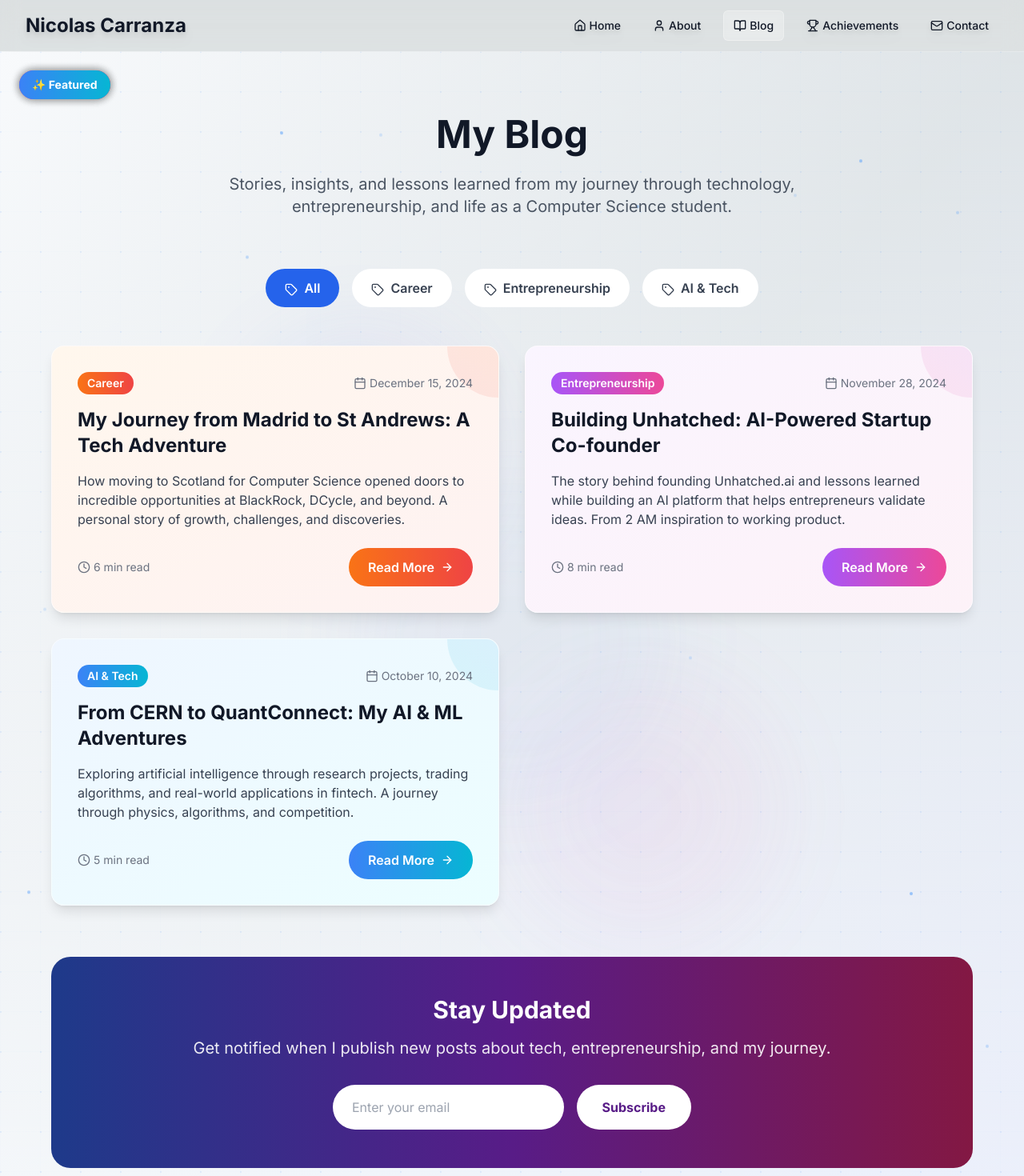
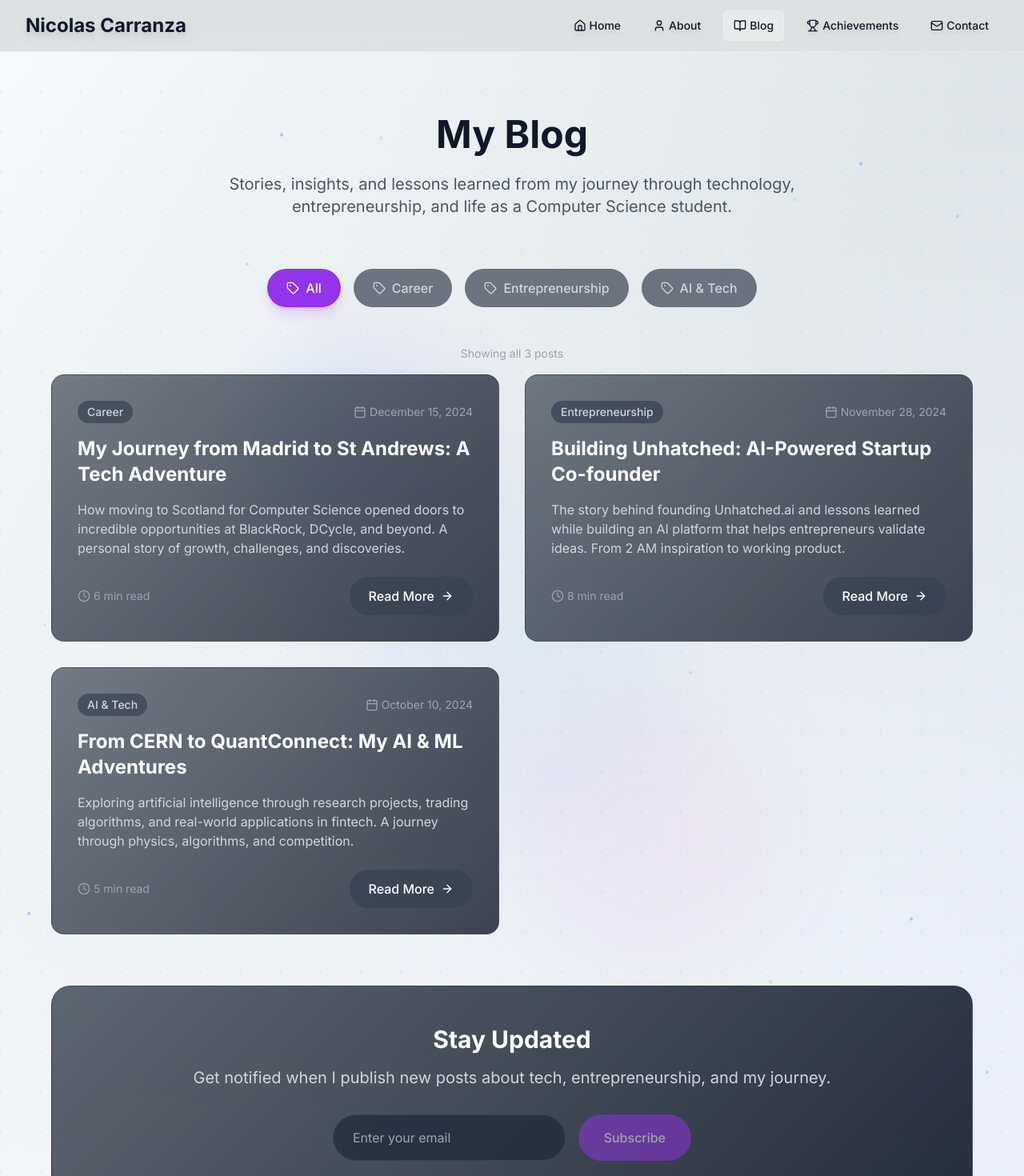
Before and after one commit to Nicolas-Carranza/personal-blog, a Next.js app: page /blog in a window 1280 px wide. Shown: the top 1470 px of the page at 80% size. Built offline with nearby package versions, Linux system fonts and the light colour scheme.

Commit message:
Improved the blog page and added functionality

```diff
--- a/src/app/blog/page.tsx
+++ b/src/app/blog/page.tsx
@@ -1,11 +1,17 @@
 'use client'
 
 import { motion } from 'framer-motion'
+import { useState } from 'react'
 import Link from 'next/link'
 import { Calendar, Clock, ArrowRight, Tag } from 'lucide-react'
 import PageBackground from '@/components/PageBackground'
 
 export default function BlogPage() {
+  const [selectedCategories, setSelectedCategories] = useState<string[]>([])
+  const [email, setEmail] = useState('')
+  const [isSubmitting, setIsSubmitting] = useState(false)
+  const [submitStatus, setSubmitStatus] = useState<'idle' | 'success' | 'error'>('idle')
+
   const blogPosts = [
     {
       id: 1,
@@ -13,10 +19,7 @@ export default function BlogPage() {
       excerpt: "How moving to Scotland for Computer Science opened doors to incredible opportunities at BlackRock, DCycle, and beyond. A personal story of growth, challenges, and discoveries.",
       date: "2024-12-15",
       category: "Career",
-      readTime: "6 min read",
-      featured: true,
-      color: "from-orange-500 to-red-500",
-      bgColor: "from-orange-50 to-red-50 dark:from-orange-900/20 dark:to-red-900/20"
+      readTime: "6 min read"
     },
     {
       id: 2,
@@ -24,10 +27,7 @@ export default function BlogPage() {
       excerpt: "The story behind founding Unhatched.ai and lessons learned while building an AI platform that helps entrepreneurs validate ideas. From 2 AM inspiration to working product.",
       date: "2024-11-28",
       category: "Entrepreneurship",
-      readTime: "8 min read",
-      featured: true,
-      color: "from-purple-500 to-pink-500",
-      bgColor: "from-purple-50 to-pink-50 dark:from-purple-900/20 dark:to-pink-900/20"
+      readTime: "8 min read"
     },
     {
       id: 3,
@@ -35,14 +35,80 @@ export default function BlogPage() {
       excerpt: "Exploring artificial intelligence through research projects, trading algorithms, and real-world applications in fintech. A journey through physics, algorithms, and competition.",
       date: "2024-10-10",
       category: "AI & Tech",
-      readTime: "5 min read",
-      featured: true,
-      color: "from-blue-500 to-cyan-500",
-      bgColor: "from-blue-50 to-cyan-50 dark:from-blue-900/20 dark:to-cyan-900/20"
+      readTime: "5 min read"
     }
   ]
 
-  const categories = ["All", "Career", "Entrepreneurship", "AI & Tech"]
+  const categories = ["Career", "Entrepreneurship", "AI & Tech"]
+
+  // Category handling functions
+  const handleCategoryClick = (category: string) => {
+    if (category === "All") {
+      setSelectedCategories([])
+    } else {
+      setSelectedCategories(prev => {
+        if (prev.includes(category)) {
+          // Remove category if already selected
+          return prev.filter(cat => cat !== category)
+        } else {
+          // Add category if not selected
+          return [...prev, category]
+        }
+      })
+    }
+  }
+
+  // Smart filtering logic
+  const filteredPosts = selectedCategories.length === 0 || selectedCategories.length === categories.length
+    ? blogPosts // Show all posts if no categories selected or all categories selected
+    : blogPosts.filter(post => selectedCategories.includes(post.category))
+
+  const isCategorySelected = (category: string) => {
+    if (category === "All") {
+      return selectedCategories.length === 0 || selectedCategories.length === categories.length
+    }
+    return selectedCategories.includes(category)
+  }
+
+  // Newsletter signup handler
+  const handleNewsletterSubmit = async (e: React.FormEvent) => {
+    e.preventDefault()
+    if (!email || isSubmitting) return
+
+    setIsSubmitting(true)
+    setSubmitStatus('idle')
+
+    try {
+      // TODO: Replace with your actual Google Apps Script URL
+      // Follow setup instructions in GOOGLE_SHEETS_SETUP.md
+      const GOOGLE_APPS_SCRIPT_URL = 'YOUR_GOOGLE_APPS_SCRIPT_URL_HERE'; // Replace this!
+
+      const response = await fetch(GOOGLE_APPS_SCRIPT_URL, {
+        method: 'POST',
+        mode: 'no-cors', // Important for Google Apps Script
+        headers: {
+          'Content-Type': 'application/json',
+        },
+        body: JSON.stringify({
+          email: email,
+          timestamp: new Date().toISOString(),
+          source: 'blog-newsletter'
+        }),
+      })
+
+      // Since mode is 'no-cors', we assume success if no error is thrown
+      setSubmitStatus('success')
+      setEmail('') // Clear form
+
+    } catch (error) {
+      console.error('Newsletter signup error:', error)
+      setSubmitStatus('error')
+    } finally {
+      setIsSubmitting(false)
+      // Reset status after 5 seconds
+      setTimeout(() => setSubmitStatus('idle'), 5000)
+    }
+  }
 
   return (
     <PageBackground variant="dotgrid" className="min-h-screen">
@@ -72,13 +138,30 @@ export default function BlogPage() {
             animate={{ opacity: 1 }}
             transition={{ delay: 0.3, duration: 0.6 }}
           >
-            {categories.map((category, index) => (
+            {/* All button */}
+            <motion.button
+              onClick={() => handleCategoryClick("All")}
+              className={`px-6 py-3 rounded-full font-medium transition-all duration-300 flex items-center ${
+                isCategorySelected("All")
+                  ? 'bg-purple-600 text-white shadow-lg shadow-purple-500/25'
+                  : 'bg-gray-700/70 text-gray-300 hover:bg-gray-600/70 hover:text-white'
+              }`}
+              whileHover={{ scale: 1.05 }}
+              whileTap={{ scale: 0.95 }}
+            >
+              <Tag className="w-4 h-4 inline mr-2" />
+              All
+            </motion.button>
+
+            {/* Category buttons */}
+            {categories.map((category) => (
               <motion.button
                 key={category}
-                className={`px-6 py-3 rounded-full font-semibold transition-colors duration-200 ${
-                  index === 0
-                    ? 'bg-blue-600 text-white'
-                    : 'bg-white dark:bg-gray-800 text-gray-700 dark:text-gray-300 hover:bg-blue-50 dark:hover:bg-gray-700'
+                onClick={() => handleCategoryClick(category)}
+                className={`px-6 py-3 rounded-full font-medium transition-all duration-300 flex items-center ${
+                  isCategorySelected(category)
+                    ? 'bg-purple-600 text-white shadow-lg shadow-purple-500/25'
+                    : 'bg-gray-700/70 text-gray-300 hover:bg-gray-600/70 hover:text-white'
                 }`}
                 whileHover={{ scale: 1.05 }}
                 whileTap={{ scale: 0.95 }}
@@ -90,46 +173,65 @@ export default function BlogPage() {
           </motion.div>
 
           {/* Blog Posts Grid */}
+          <div className="mb-4">
+            <motion.p
+              className="text-gray-400 text-center text-sm"
+              key={filteredPosts.length} // Re-animate when count changes
+              initial={{ opacity: 0 }}
+              animate={{ opacity: 1 }}
+              transition={{ duration: 0.3 }}
+            >
+              {filteredPosts.length === blogPosts.length
+                ? `Showing all ${filteredPosts.length} posts`
+                : `Showing ${filteredPosts.length} of ${blogPosts.length} posts`}
+            </motion.p>
+          </div>
+
           <div className="grid grid-cols-1 lg:grid-cols-2 gap-8 mb-16">
-            {blogPosts.map((post, index) => (
+            {filteredPosts.length === 0 ? (
+              <motion.div
+                className="col-span-full text-center py-16"
+                initial={{ opacity: 0 }}
+                animate={{ opacity: 1 }}
+                transition={{ duration: 0.5 }}
+              >
+                <div className="text-gray-400 text-lg">
+                  No posts found for the selected categories.
+                </div>
+              </motion.div>
+            ) : (
+              filteredPosts.map((post, index) => (
                 <motion.article
-                key={post.id}
-                className={`bg-gradient-to-br ${post.bgColor} rounded-2xl overflow-hidden shadow-lg hover:shadow-xl transition-all duration-300 border border-white/50 dark:border-gray-700/50`}
+                  key={`${post.id}-${selectedCategories.join('-')}`} // Re-animate when filter changes
+                  className="group relative bg-gray-900/40 dark:bg-gray-800/40 backdrop-blur-sm rounded-2xl border border-gray-700/50 dark:border-gray-600/50 overflow-hidden transition-all duration-500 hover:border-transparent"
                   initial={{ opacity: 0, y: 50 }}
                   animate={{ opacity: 1, y: 0 }}
-                transition={{ delay: index * 0.2, duration: 0.6 }}
-                whileHover={{ y: -8, scale: 1.02 }}
-              >
-                {/* Featured Badge */}
-                {post.featured && (
-                  <div className="absolute top-6 left-6 z-10">
-                    <motion.div
-                      className={`bg-gradient-to-r ${post.color} text-white px-4 py-2 rounded-full text-sm font-bold shadow-lg`}
-                      animate={{
+                  transition={{ delay: index * 0.1, duration: 0.4 }}
+                  whileHover={{
+                    y: -8,
+                    scale: 1.02,
                     boxShadow: [
-                          "0 0 10px rgba(0,0,0,0.2)",
-                          "0 0 20px rgba(0,0,0,0.4)",
-                          "0 0 10px rgba(0,0,0,0.2)"
+                      "0 0 0 1px rgba(147, 51, 234, 0)",
+                      "0 0 0 1px rgba(147, 51, 234, 0.3), 0 0 25px rgba(147, 51, 234, 0.2), 0 0 50px rgba(147, 51, 234, 0.1)"
                     ]
                   }}
-                      transition={{ duration: 2, repeat: Infinity }}
+                  style={{
+                    background: "linear-gradient(135deg, rgba(31, 41, 55, 0.6) 0%, rgba(17, 24, 39, 0.8) 100%)"
+                  }}
                 >
-                      ✨ Featured
-                    </motion.div>
+                {/* Neon glow border effect */}
+                <div className="absolute inset-0 opacity-0 group-hover:opacity-100 transition-all duration-700">
+                  <div className="absolute inset-0 rounded-2xl bg-gradient-to-r from-purple-500/30 via-orange-400/30 to-purple-500/30 blur-md animate-pulse" />
+                  <div className="absolute inset-0 rounded-2xl bg-gradient-to-r from-purple-400/20 via-orange-300/20 to-purple-400/20 blur-lg" />
                 </div>
-                )}
 
-                <div className="p-8 relative">
-                  {/* Decorative Elements */}
-                  <div className={`absolute top-0 right-0 w-32 h-32 bg-gradient-to-bl ${post.color} opacity-10 rounded-full transform translate-x-16 -translate-y-16`} />
-
-                  <div className="relative z-10">
+                <div className="p-8 relative z-10">
                   {/* Category & Date */}
                   <div className="flex items-center justify-between mb-4">
-                      <span className={`bg-gradient-to-r ${post.color} text-white px-3 py-1 rounded-full text-sm font-semibold`}>
+                    <span className="bg-gray-700/70 text-gray-300 px-3 py-1 rounded-full text-sm font-medium">
                       {post.category}
                     </span>
-                      <div className="flex items-center text-gray-500 dark:text-gray-400 text-sm">
+                    <div className="flex items-center text-gray-400 text-sm">
                       <Calendar className="w-4 h-4 mr-1" />
                       {new Date(post.date).toLocaleDateString('en-US', {
                         year: 'numeric',
@@ -140,25 +242,25 @@ export default function BlogPage() {
                   </div>
 
                   {/* Title */}
-                    <h2 className="text-2xl font-bold text-gray-900 dark:text-white mb-4 line-clamp-2">
+                  <h2 className="text-2xl font-bold text-white mb-4 line-clamp-2">
                     {post.title}
                   </h2>
 
                   {/* Excerpt */}
-                    <p className="text-gray-700 dark:text-gray-300 mb-6 line-clamp-3">
+                  <p className="text-gray-300 mb-6 line-clamp-3">
                     {post.excerpt}
                   </p>
 
-                    {/* Footer */}
+                  {/* Read Time & Read More Button */}
                   <div className="flex items-center justify-between">
-                      <div className="flex items-center text-gray-500 dark:text-gray-400 text-sm">
+                    <div className="flex items-center text-gray-400 text-sm">
                       <Clock className="w-4 h-4 mr-1" />
                       {post.readTime}
                     </div>
 
                     <Link href={`/blog/${post.id}`}>
                       <motion.button
-                          className={`bg-gradient-to-r ${post.color} text-white px-6 py-3 rounded-full font-semibold flex items-center hover:shadow-lg transition-all duration-200`}
+                        className="bg-gray-700/70 hover:bg-purple-600/80 text-white px-6 py-3 rounded-full font-medium flex items-center transition-all duration-300 group-hover:shadow-lg group-hover:shadow-purple-500/25"
                         whileHover={{ scale: 1.05 }}
                         whileTap={{ scale: 0.95 }}
                       >
@@ -168,35 +270,91 @@ export default function BlogPage() {
                     </Link>
                   </div>
                 </div>
-                </div>
               </motion.article>
-            ))}
+              ))
+            )}
           </div>
 
           {/* Newsletter Signup */}
           <motion.div
-            className="bg-gradient-to-r from-blue-900 via-purple-900 to-pink-900 rounded-3xl p-12 text-white text-center"
+            className="relative group bg-gray-900/60 backdrop-blur-sm rounded-3xl border border-gray-700/50 p-12 text-white text-center overflow-hidden transition-all duration-700 hover:border-transparent"
             initial={{ opacity: 0, y: 30 }}
             whileInView={{ opacity: 1, y: 0 }}
             transition={{ duration: 0.8 }}
+            whileHover={{
+              boxShadow: [
+                "0 0 0 1px rgba(147, 51, 234, 0)",
+                "0 0 0 1px rgba(147, 51, 234, 0.3), 0 0 30px rgba(147, 51, 234, 0.2), 0 0 60px rgba(251, 146, 60, 0.1)"
+              ]
+            }}
+            style={{
+              background: "linear-gradient(135deg, rgba(31, 41, 55, 0.7) 0%, rgba(17, 24, 39, 0.9) 100%)"
+            }}
           >
+            {/* Neon glow effect */}
+            <div className="absolute inset-0 opacity-0 group-hover:opacity-100 transition-all duration-700">
+              <div className="absolute inset-0 rounded-3xl bg-gradient-to-r from-purple-500/20 via-orange-400/30 to-purple-500/20 blur-xl animate-pulse" />
+              <div className="absolute inset-0 rounded-3xl bg-gradient-to-r from-purple-400/10 via-orange-300/20 to-purple-400/10 blur-2xl" />
+            </div>
+
+            <div className="relative z-10">
               <h3 className="text-3xl font-bold mb-4">Stay Updated</h3>
-            <p className="text-xl opacity-90 mb-8">
+              <p className="text-xl text-gray-300 mb-8">
                 Get notified when I publish new posts about tech, entrepreneurship, and my journey.
               </p>
-            <div className="flex flex-col sm:flex-row gap-4 max-w-md mx-auto">
+
+              {/* Status Messages */}
+              {submitStatus === 'success' && (
+                <motion.div
+                  className="mb-6 p-4 bg-green-900/30 border border-green-700/50 rounded-xl"
+                  initial={{ opacity: 0, scale: 0.9 }}
+                  animate={{ opacity: 1, scale: 1 }}
+                >
+                  <p className="text-green-400 font-medium">
+                    🎉 Successfully subscribed! You&apos;ll hear from me soon.
+                  </p>
+                </motion.div>
+              )}
+
+              {submitStatus === 'error' && (
+                <motion.div
+                  className="mb-6 p-4 bg-red-900/30 border border-red-700/50 rounded-xl"
+                  initial={{ opacity: 0, scale: 0.9 }}
+                  animate={{ opacity: 1, scale: 1 }}
+                >
+                  <p className="text-red-400 font-medium">
+                    ❌ Something went wrong. Please try again or email me directly.
+                  </p>
+                </motion.div>
+              )}
+
+              <form onSubmit={handleNewsletterSubmit} className="flex flex-col sm:flex-row gap-4 max-w-md mx-auto">
                 <input
                   type="email"
                   placeholder="Enter your email"
-                className="flex-1 px-6 py-4 rounded-full text-gray-900 focus:outline-none focus:ring-4 focus:ring-blue-500/50"
+                  value={email}
+                  onChange={(e) => setEmail(e.target.value)}
+                  required
+                  disabled={isSubmitting}
+                  className="flex-1 px-6 py-4 rounded-full bg-gray-800/70 text-white placeholder-gray-400 border border-gray-600/50 focus:outline-none focus:ring-2 focus:ring-purple-500/50 focus:border-purple-500/50 transition-all duration-300 disabled:opacity-50"
                 />
                 <motion.button
-                className="bg-white text-purple-900 px-8 py-4 rounded-full font-bold hover:bg-gray-100 transition-colors duration-200"
+                  type="submit"
+                  disabled={isSubmitting || !email}
+                  className="bg-purple-600 hover:bg-purple-500 text-white px-8 py-4 rounded-full font-medium transition-all duration-300 disabled:opacity-50 disabled:cursor-not-allowed flex items-center justify-center min-w-[140px]"
                   whileHover={{ scale: 1.05 }}
                   whileTap={{ scale: 0.95 }}
                 >
-                Subscribe
+                  {isSubmitting ? (
+                    <>
+                      <div className="w-5 h-5 border-2 border-white border-t-transparent rounded-full animate-spin mr-2"></div>
+                      Subscribing...
+                    </>
+                  ) : (
+                    'Subscribe'
+                  )}
                 </motion.button>
+              </form>
             </div>
           </motion.div>
           </div>
--- a/src/app/contact/page.tsx
+++ b/src/app/contact/page.tsx
@@ -10,12 +10,39 @@ export default function ContactPage() {
     email: '',
     message: ''
   })
+  const [isSubmitting, setIsSubmitting] = useState(false)
+  const [submitStatus, setSubmitStatus] = useState<'idle' | 'success' | 'error'>('idle')
 
-  const handleSubmit = (e: React.FormEvent) => {
+  const handleSubmit = async (e: React.FormEvent) => {
     e.preventDefault()
-    // Handle form submission here - integrate with your preferred service
-    console.log('Form submitted:', formData)
-    alert('Thanks for your message! This is a demo form.')
+    setIsSubmitting(true)
+    setSubmitStatus('idle')
+
+    try {
+      const response = await fetch('https://formspree.io/f/myzdvlvb', {
+        method: 'POST',
+        headers: {
+          'Content-Type': 'application/json',
+        },
+        body: JSON.stringify({
+          name: formData.name,
+          email: formData.email,
+          message: formData.message,
+        }),
+      })
+
+      if (response.ok) {
+        setSubmitStatus('success')
+        setFormData({ name: '', email: '', message: '' }) // Reset form
+      } else {
+        setSubmitStatus('error')
+      }
+    } catch (error) {
+      console.error('Form submission error:', error)
+      setSubmitStatus('error')
+    } finally {
+      setIsSubmitting(false)
+    }
   }
 
   const handleChange = (e: React.ChangeEvent<HTMLInputElement | HTMLTextAreaElement>) => {
@@ -83,7 +110,46 @@ export default function ContactPage() {
 
             {/* Contact Form */}
             <div className="card p-8">
+              {submitStatus === 'success' && (
+                <div className="mb-6 p-4 bg-green-50 dark:bg-green-900/20 border border-green-200 dark:border-green-800 rounded-lg">
+                  <div className="flex items-center">
+                    <div className="flex-shrink-0">
+                      <div className="w-5 h-5 text-green-400">✓</div>
+                    </div>
+                    <div className="ml-3">
+                      <p className="text-sm font-medium text-green-800 dark:text-green-200">
+                        Message sent successfully! I&apos;ll get back to you soon.
+                      </p>
+                    </div>
+                  </div>
+                </div>
+              )}
+
+              {submitStatus === 'error' && (
+                <div className="mb-6 p-4 bg-red-50 dark:bg-red-900/20 border border-red-200 dark:border-red-800 rounded-lg">
+                  <div className="flex items-center">
+                    <div className="flex-shrink-0">
+                      <div className="w-5 h-5 text-red-400">✗</div>
+                    </div>
+                    <div className="ml-3">
+                      <p className="text-sm font-medium text-red-800 dark:text-red-200">
+                        Sorry, there was an error sending your message. Please try again or email me directly.
+                      </p>
+                    </div>
+                  </div>
+                </div>
+              )}
+
               <form onSubmit={handleSubmit} className="space-y-6">
+                {/* Honeypot field for spam protection */}
+                <input
+                  type="text"
+                  name="_gotcha"
+                  className="hidden"
+                  tabIndex={-1}
+                  aria-label="Please leave this field blank"
+                />
+
                 <div>
                   <label htmlFor="name" className="block text-sm font-medium text-gray-700 dark:text-gray-300 mb-2">
                     Name
@@ -95,7 +161,8 @@ export default function ContactPage() {
                     value={formData.name}
                     onChange={handleChange}
                     required
-                    className="w-full px-4 py-2 border border-gray-300 dark:border-gray-600 rounded-lg focus:ring-2 focus:ring-primary-500 focus:border-transparent dark:bg-gray-700 dark:text-white"
+                    disabled={isSubmitting}
+                    className="w-full px-4 py-2 border border-gray-300 dark:border-gray-600 rounded-lg focus:ring-2 focus:ring-primary-500 focus:border-transparent dark:bg-gray-700 dark:text-white disabled:opacity-50"
                     placeholder="Your name"
                   />
                 </div>
@@ -111,8 +178,9 @@ export default function ContactPage() {
                     value={formData.email}
                     onChange={handleChange}
                     required
-                    className="w-full px-4 py-2 border border-gray-300 dark:border-gray-600 rounded-lg focus:ring-2 focus:ring-primary-500 focus:border-transparent dark:bg-gray-700 dark:text-white"
-                    placeholder="nicolas.carranza.work@gmail.com"
+                    disabled={isSubmitting}
+                    className="w-full px-4 py-2 border border-gray-300 dark:border-gray-600 rounded-lg focus:ring-2 focus:ring-primary-500 focus:border-transparent dark:bg-gray-700 dark:text-white disabled:opacity-50"
+                    placeholder="your.email@example.com"
                   />
                 </div>
 
@@ -126,18 +194,29 @@ export default function ContactPage() {
                     value={formData.message}
                     onChange={handleChange}
                     required
+                    disabled={isSubmitting}
                     rows={5}
-                    className="w-full px-4 py-2 border border-gray-300 dark:border-gray-600 rounded-lg focus:ring-2 focus:ring-primary-500 focus:border-transparent dark:bg-gray-700 dark:text-white"
+                    className="w-full px-4 py-2 border border-gray-300 dark:border-gray-600 rounded-lg focus:ring-2 focus:ring-primary-500 focus:border-transparent dark:bg-gray-700 dark:text-white disabled:opacity-50"
                     placeholder="Your message..."
                   />
                 </div>
 
                 <button
                   type="submit"
-                  className="btn-primary w-full flex items-center justify-center space-x-2"
+                  disabled={isSubmitting}
+                  className="btn-primary w-full flex items-center justify-center space-x-2 disabled:opacity-50 disabled:cursor-not-allowed"
                 >
-                  <Send className="w-4 h-4" />
-                  <span>Send Message</span>
+                  {isSubmitting ? (
+                    <>
+                      <div className="w-4 h-4 border-2 border-white border-t-transparent rounded-full animate-spin"></div>
+                      <span>Sending...</span>
+                    </>
+                  ) : (
+                    <>
+                      <Send className="w-4 h-4" />
+                      <span>Send Message</span>
+                    </>
+                  )}
                 </button>
               </form>
             </div>
```
Also changed, not shown: 1 other file (tests, documents, lock files or other folders). Lines whose indentation alone changed are shown as unchanged.
